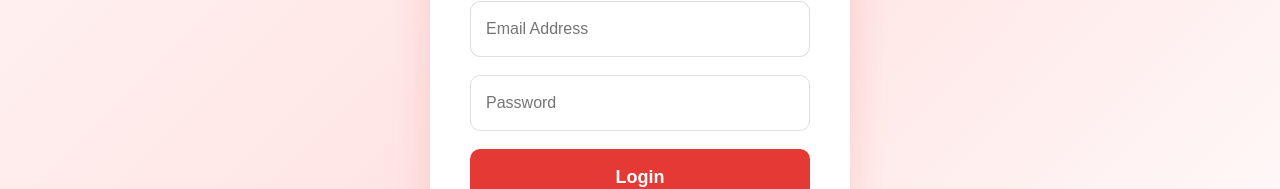
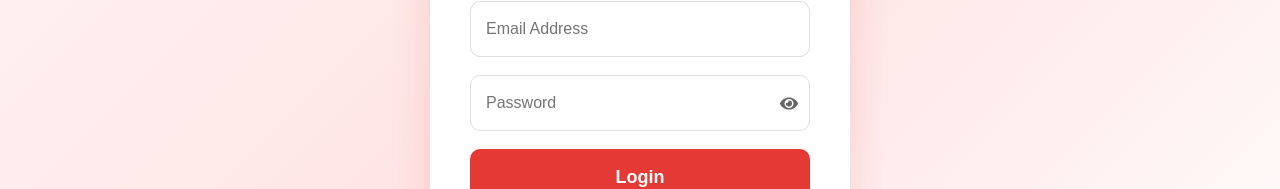
Before and after one commit to AnjaliJha-23/BloodConnect, a React (Vite) app: page /login in a window 1280 px wide. Shown: the part 327-516 px from the top of the page. Built offline with nearby package versions, Linux system fonts and the light colour scheme.

Commit message:
added password constraints + toggle visibility

```diff
--- a/src/pages/Login/Login.css
+++ b/src/pages/Login/Login.css
@@ -127,3 +127,30 @@
 
     text-decoration:none;
 }
+.password-field {
+  position: relative;
+  width: 100%;
+}
+
+.password-field input {
+  width: 100%;
+  padding-right: 45px;
+  box-sizing: border-box;
+}
+
+.toggle-password {
+  position: absolute;
+  top: 50%;
+  right: 12px;
+  transform: translateY(-50%);
+  border: none;
+  background: transparent;
+  cursor: pointer;
+  font-size: 18px;
+  color: #666;
+  padding: 0;
+}
+
+.toggle-password:hover {
+  color: #d62828;
+}
--- a/src/pages/Login/Login.jsx
+++ b/src/pages/Login/Login.jsx
@@ -2,6 +2,7 @@ import { useState } from "react";
 import { useNavigate, Link } from "react-router-dom";
 import api from "../../services/api";
 import "./Login.css";
+import { FaEye, FaEyeSlash } from "react-icons/fa";
 
 function Login() {
 
@@ -11,6 +12,7 @@ function Login() {
     email: "",
     password: "",
   });
+  const [showPassword, setShowPassword] = useState(false);
 
   const handleChange = (e) => {
     setFormData({
@@ -67,8 +69,10 @@ function Login() {
             required
           />
 
+          <div className="password-field">
+
             <input
-            type="password"
+              type={showPassword ? "text" : "password"}
               name="password"
               placeholder="Password"
               value={formData.password}
@@ -76,6 +80,16 @@ function Login() {
               autoComplete="current-password"
               required
             />
+
+            <span
+              type="button"
+              className="toggle-password"
+              onClick={() => setShowPassword(!showPassword)}
+            >
+              {showPassword ? <FaEyeSlash /> : <FaEye />}
+            </span>
+
+          </div>
 
           <button type="submit">
             Login
--- a/src/pages/Register/Register.css
+++ b/src/pages/Register/Register.css
@@ -132,3 +132,30 @@
 
     color:#E53935;
 }
+.password-field {
+  position: relative;
+  width: 100%;
+}
+
+.password-field input {
+  width: 100%;
+  padding-right: 45px;
+  box-sizing: border-box;
+}
+
+.toggle-password {
+  position: absolute;
+  top: 50%;
+  right: 12px;
+  transform: translateY(-50%);
+  border: none;
+  background: transparent;
+  cursor: pointer;
+  font-size: 18px;
+  color: #666;
+  padding: 0;
+}
+
+.toggle-password:hover {
+  color: #d62828;
+}
--- a/src/pages/Register/Register.jsx
+++ b/src/pages/Register/Register.jsx
@@ -3,6 +3,7 @@ import api from "../../services/api";
 import "./Register.css";
 import { FaTint } from "react-icons/fa";
 import { Link } from "react-router-dom";
+import { FaEye, FaEyeSlash } from "react-icons/fa";
 
 function Register() {
   const [formData, setFormData] = useState({
@@ -10,6 +11,9 @@ function Register() {
     email: "",
     password: "",
   });
+  const [showPassword, setShowPassword] = useState(false);
+  const passwordRegex =
+    /^(?=.*[a-z])(?=.*[A-Z])(?=.*\d)(?=.*[@$!%*?&^#()_+\-=[\]{};':"\\|,.<>/?]).{6,}$/;
 
   const handleChange = (e) => {
     setFormData({
@@ -20,6 +24,13 @@ function Register() {
 
   const handleSubmit = async (e) => {
     e.preventDefault();
+
+    if (!passwordRegex.test(formData.password)) {
+      alert(
+        "Password must be at least 6 characters long and include:\n\n• One uppercase letter\n• One lowercase letter\n• One number\n• One special character"
+      );
+      return;
+    }
 
     try {
       const res = await api.post("/auth/register", formData);
@@ -36,7 +47,6 @@ function Register() {
       alert(err.response?.data?.message || "Registration Failed");
     }
   };
-
   return (
     <div className="register-container">
       <div className="register-card">
@@ -68,16 +78,27 @@ function Register() {
             autoComplete="off"
             required
           />
+          <div className="password-field">
 
             <input
-          type="password"
+              type={showPassword ? "text" : "password"}
               name="password"
               placeholder="Password"
               value={formData.password}
               onChange={handleChange}
-          autoComplete="new-password"
+              autoComplete="current-password"
               required
             />
+
+            <span
+              type="button"
+              className="toggle-password"
+              onClick={() => setShowPassword(!showPassword)}
+            >
+              {showPassword ? <FaEyeSlash /> : <FaEye />}
+            </span>
+
+          </div>
 
           <button type="submit">
             Register
```
Lines whose indentation alone changed are shown as unchanged.
